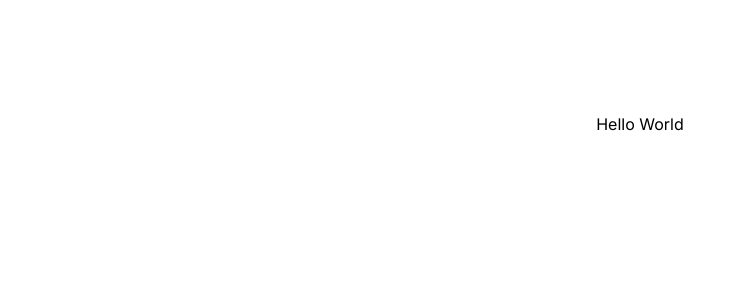
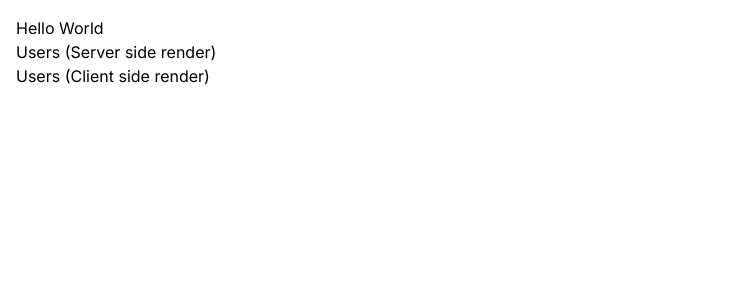
Before and after one commit to VirajAdiga/nextjs-full-stack, a Next.js app in the folder next-js-app/: page / in a window 1280 px wide. Shown: the top 300 px of the page, without its empty margins (0-729 px from the left). Built offline with nearby package versions, Linux system fonts and the light colour scheme.

Commit message:
Add basic routing to understand csr and ssr in next js

```diff
--- a/next-js-app/app/page.tsx
+++ b/next-js-app/app/page.tsx
@@ -1,9 +1,17 @@
-import Image from 'next/image'
+import Link from 'next/link'
 
 export default function Home() {
   return (
-    <main className="flex min-h-screen flex-col items-center justify-between p-24">
+    <main>
       Hello World
+      <br/>
+
+      {/* This performs server side rendering, a new request and full page reload is done */}
+      <a href='/users'>Users (Server side render)</a>
+      <br/>
+
+      {/* This performs client side rendering, optimal when repeatative loading takes not relevant (css, js, etc) */}
+      <Link href={'/users'}>Users (Client side render)</Link>
     </main>
   )
 }
--- /dev/null
+++ b/next-js-app/app/users/newusers/page.tsx
@@ -0,0 +1,9 @@
+import React from 'react'
+
+const newUsers = () => {
+  return (
+    <div>newUsers</div>
+  )
+}
+
+export default newUsers
--- /dev/null
+++ b/next-js-app/app/users/page.tsx
@@ -0,0 +1,9 @@
+import React from 'react'
+
+const users = () => {
+  return (
+    <div>Users</div>
+  )
+}
+
+export default users
```
